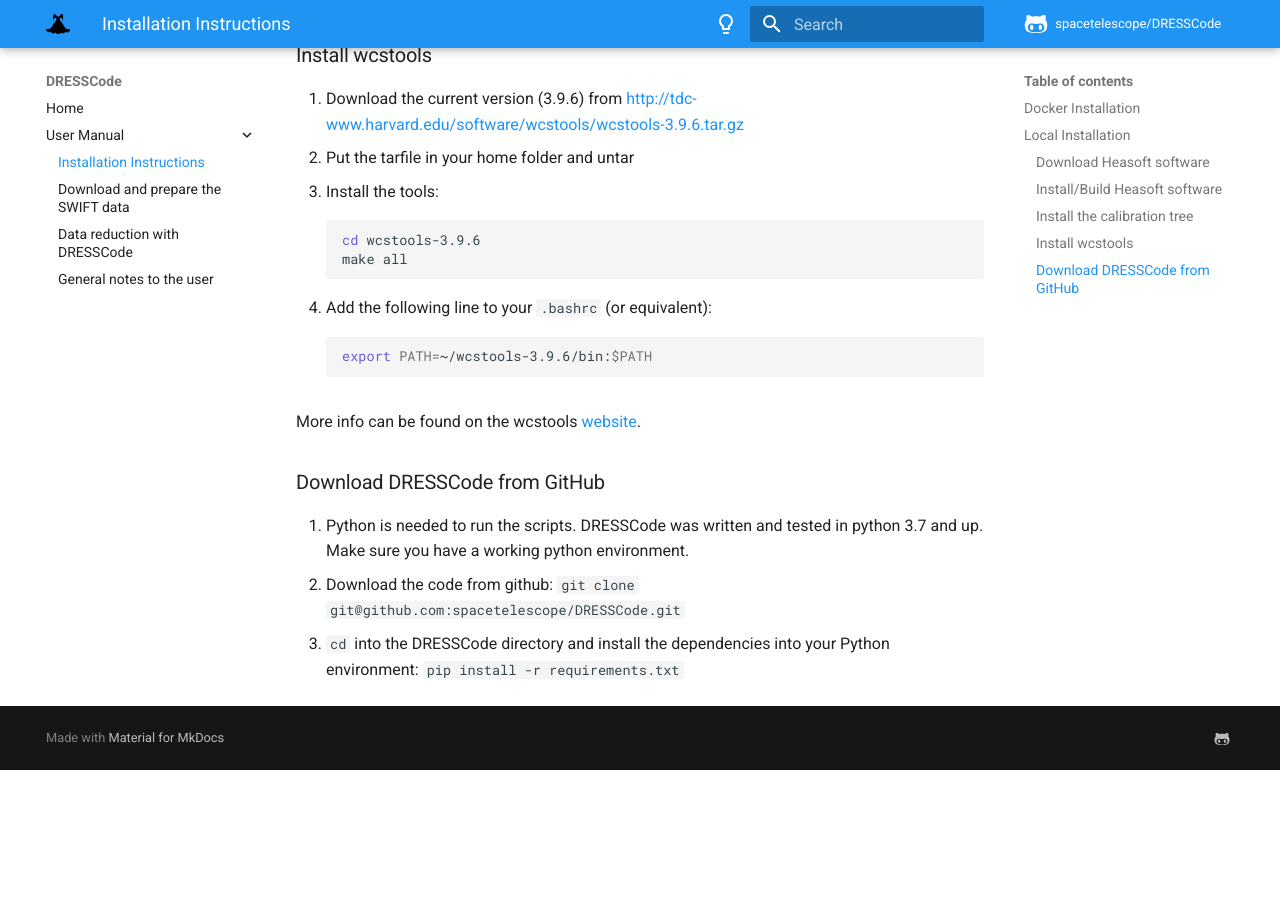
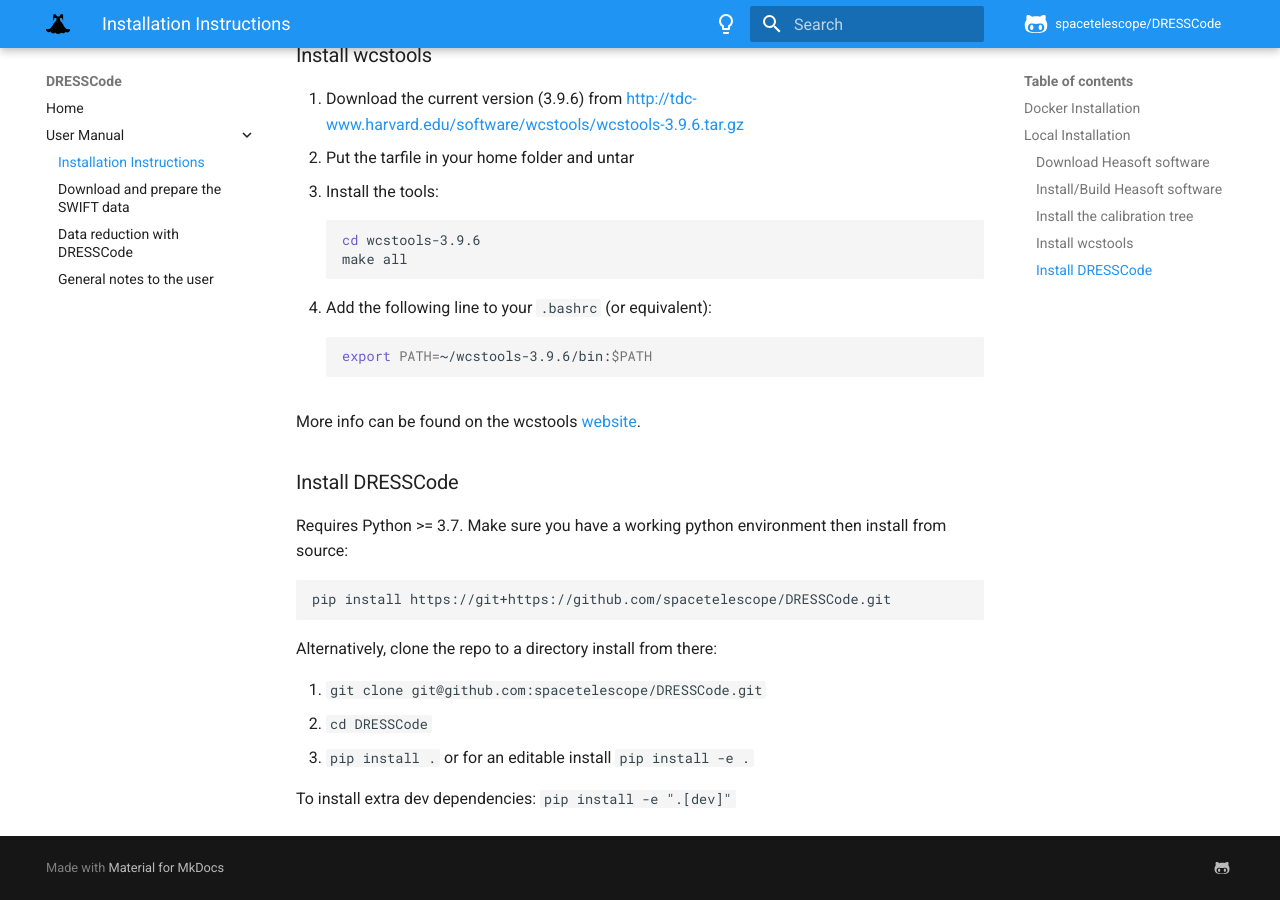
Before and after one commit to spacetelescope/DRESSCode, an MkDocs documentation site: the page built from docs/user_manual/install.md, in a window 1280 px wide and 900 px high, scrolled down 1616 px. Built offline with MkDocs 1.6.1 and Material for MkDocs 9.7.7, drawn with Linux system fonts in a browser that asks for light colours; comment, search, counter and statistics services are not loaded; before the commit the page ends 2386 px from its top, so only the background shows below that.

Commit message:
condense extra deps into a single entry (dev)
remove numpy from requires since it didn't seem to be doing anything

````diff
--- a/docs/user_manual/install.md
+++ b/docs/user_manual/install.md
@@ -69,8 +69,18 @@
 
 More info can be found on the wcstools <a href="http://tdc-www.harvard.edu/wcstools/" target="_blank">website</a>.
 
-### Download DRESSCode from GitHub
+### Install DRESSCode
 
-1. Python is needed to run the scripts. DRESSCode was written and tested in python 3.7 and up. Make sure you have a working python environment.
-2. Download the code from github: `git clone git@github.com:spacetelescope/DRESSCode.git`
-3. `cd` into the DRESSCode directory and install the dependencies into your Python environment: `pip install -r requirements.txt`
+Requires Python >= 3.7. Make sure you have a working python environment then install from source:
+
+```cmd
+pip install https://git+https://github.com/spacetelescope/DRESSCode.git
+```
+
+Alternatively, clone the repo to a directory install from there:
+
+1. `git clone git@github.com:spacetelescope/DRESSCode.git`
+2. `cd DRESSCode`
+3. `pip install .` or for an editable install `pip install -e .`
+
+To install extra dev dependencies: `pip install -e ".[dev]"`
--- a/pyproject.toml
+++ b/pyproject.toml
@@ -2,9 +2,5 @@
 profile = "black"
 
 [build-system]
-requires = [
-    "setuptools>=54",
-    "wheel",
-    "numpy"  # astroscrappy requires to build wheel
-]
+requires = ["setuptools>=54", "wheel"]
 build-backend = "setuptools.build_meta"
````
Also changed, not shown: setup.cfg (+6 -6 lines).
